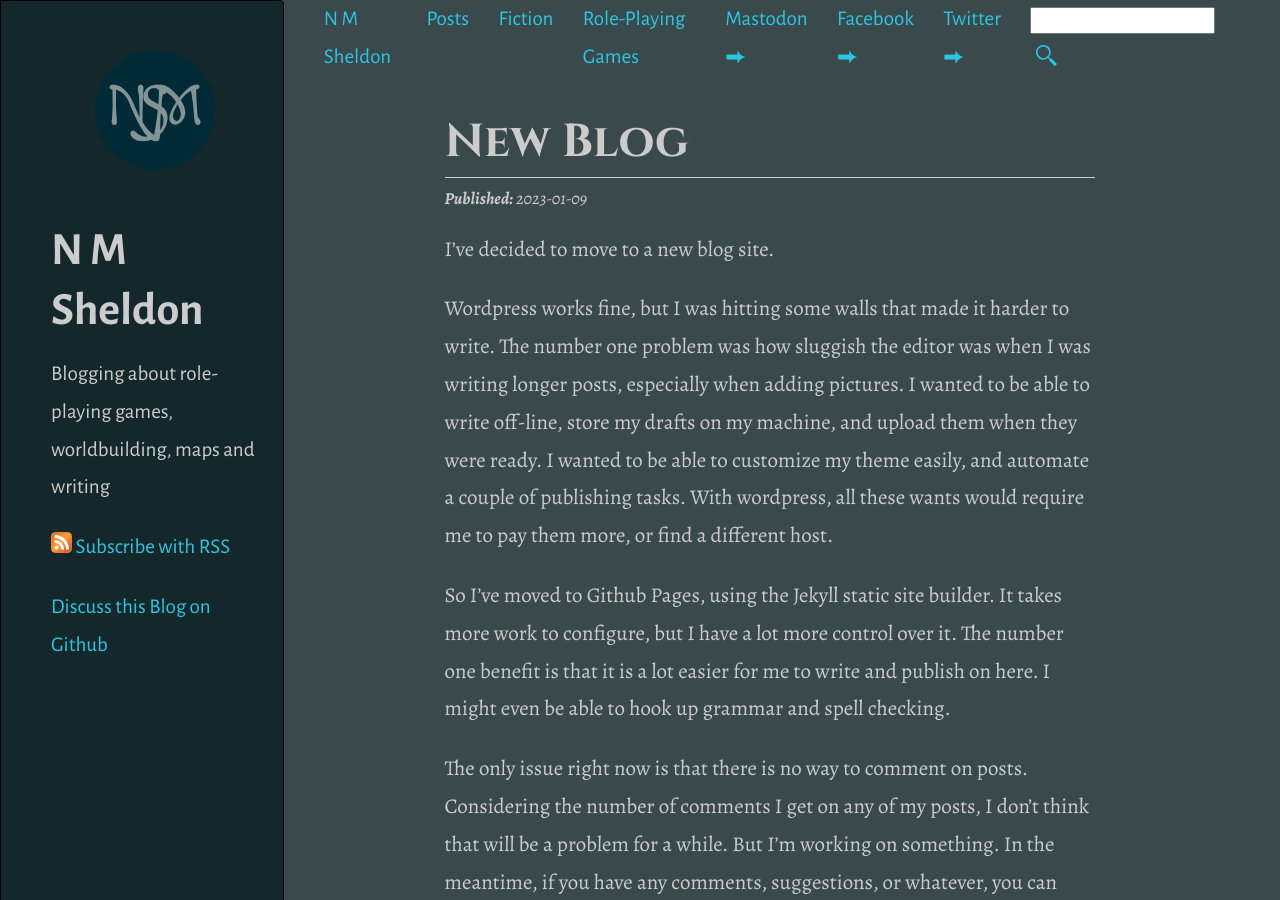
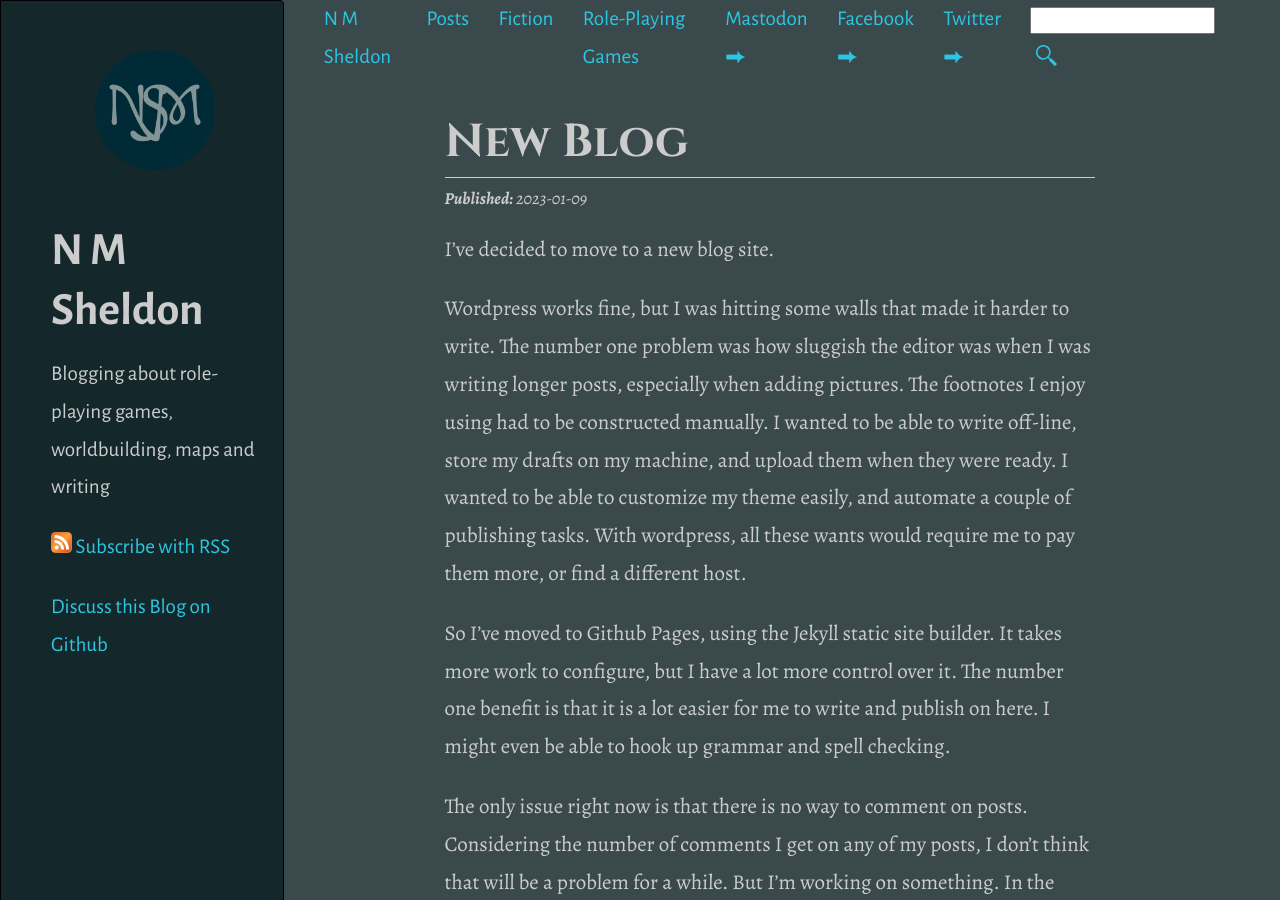
Before and after one commit to nms-scribe/nms-scribe.github.io, a Jekyll site: the page built from _posts/2023-01-09-new-blog.md, in a window 1280 px wide and 900 px high. Built offline with Jekyll 4.4.1, drawn with Linux system fonts in a browser that asks for light colours; some web fonts are replaced.

Commit message:
minor edit to an article

```diff
--- a/_posts/2023-01-09-new-blog.md
+++ b/_posts/2023-01-09-new-blog.md
@@ -7,7 +7,7 @@ published: true
 ---
 I've decided to move to a new blog site.<!--more-->
 
-Wordpress works fine, but I was hitting some walls that made it harder to write. The number one problem was how sluggish the editor was when I was writing longer posts, especially when adding pictures. I wanted to be able to write off-line, store my drafts on my machine, and upload them when they were ready. I wanted to be able to customize my theme easily, and automate a couple of publishing tasks. With wordpress, all these wants would require me to pay them more, or find a different host.
+Wordpress works fine, but I was hitting some walls that made it harder to write. The number one problem was how sluggish the editor was when I was writing longer posts, especially when adding pictures. The footnotes I enjoy using had to be constructed manually. I wanted to be able to write off-line, store my drafts on my machine, and upload them when they were ready. I wanted to be able to customize my theme easily, and automate a couple of publishing tasks. With wordpress, all these wants would require me to pay them more, or find a different host.
 
 So I've moved to Github Pages, using the Jekyll static site builder. It takes more work to configure, but I have a lot more control over it. The number one benefit is that it is a lot easier for me to write and publish on here. I might even be able to hook up grammar and spell checking.
 
```
